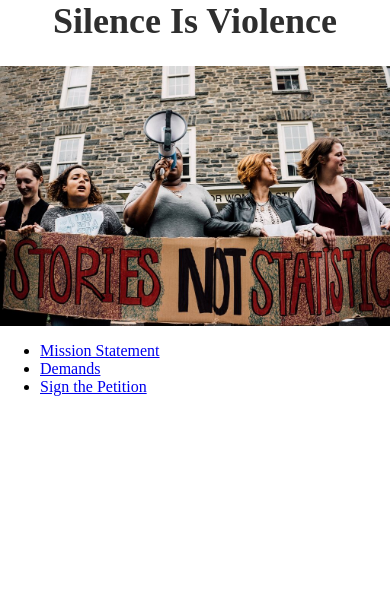
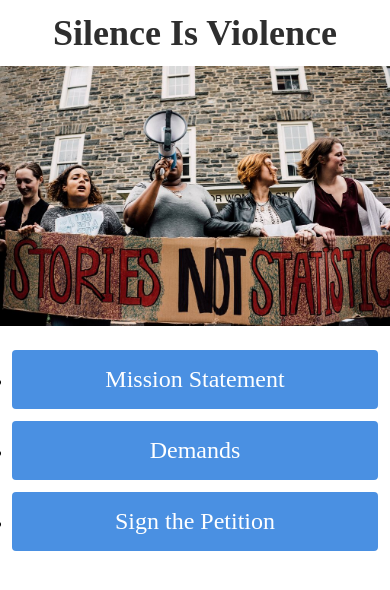
Before and after one commit to bendrucker/students-against-silence, a plain HTML site: page index.html in a window 390 px wide. Drawn offline with Linux system fonts and the light colour scheme.

Commit message:
Add mobile styles

```diff
--- a/style.css
+++ b/style.css
@@ -1,10 +1,12 @@
 body {
   font-family: 'acumin-pro';
+  font-weight: 500;
   margin: 0;
 }
 
 h1 {
   font-size: 36px;
+  margin: 12px 0;
   text-align: center;
   color: #2E2E2E;
 }
@@ -12,3 +14,27 @@ h1 {
 img {
   max-width: 100%;
 }
+
+ul {
+  padding: 12px;
+  margin: 0;
+}
+
+li {
+	margin: 12px 0;
+}
+
+.button {
+  display: block;
+
+  font-size: 24px;
+  padding: 16px;
+
+  text-align: center;
+
+  border-radius: 4px;
+
+  color: #ffffff;
+  background-color: #4A90E2;
+  text-decoration: none;
+}
```
Lines whose indentation alone changed are shown as unchanged.
